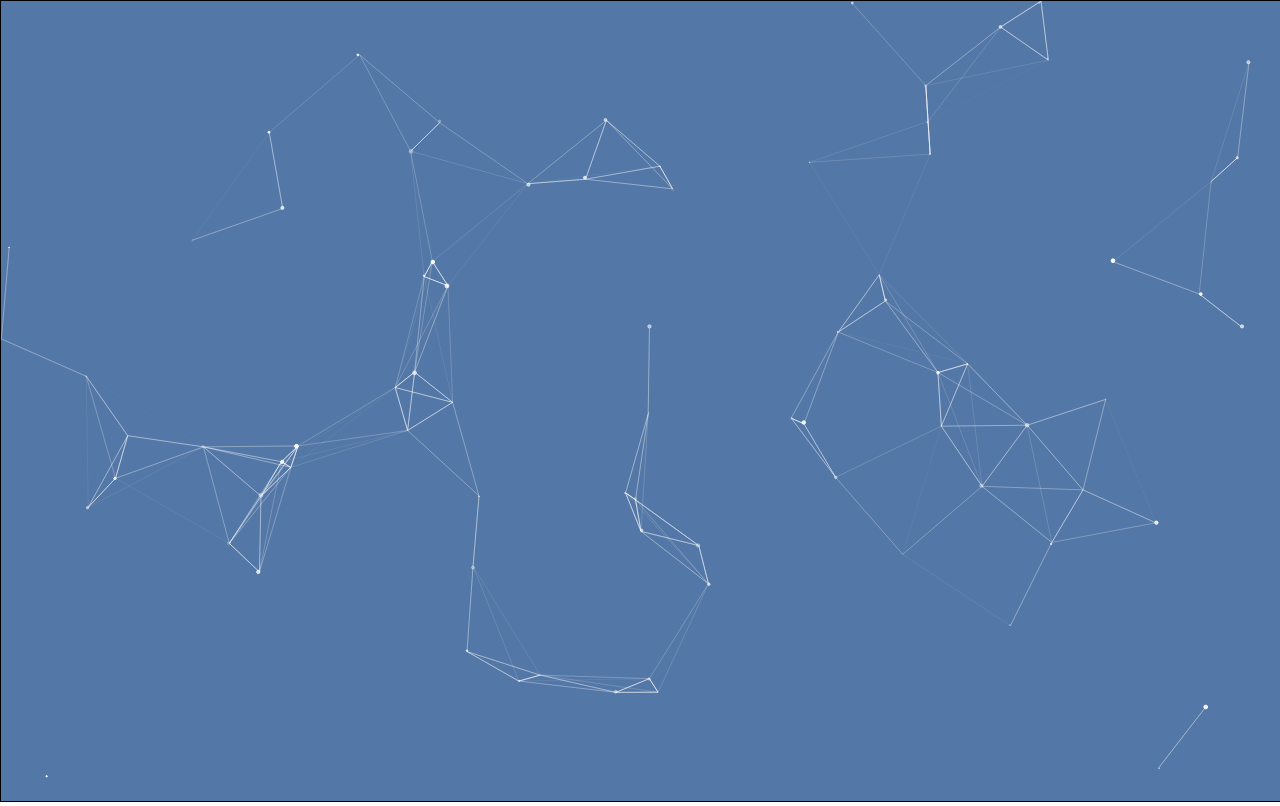
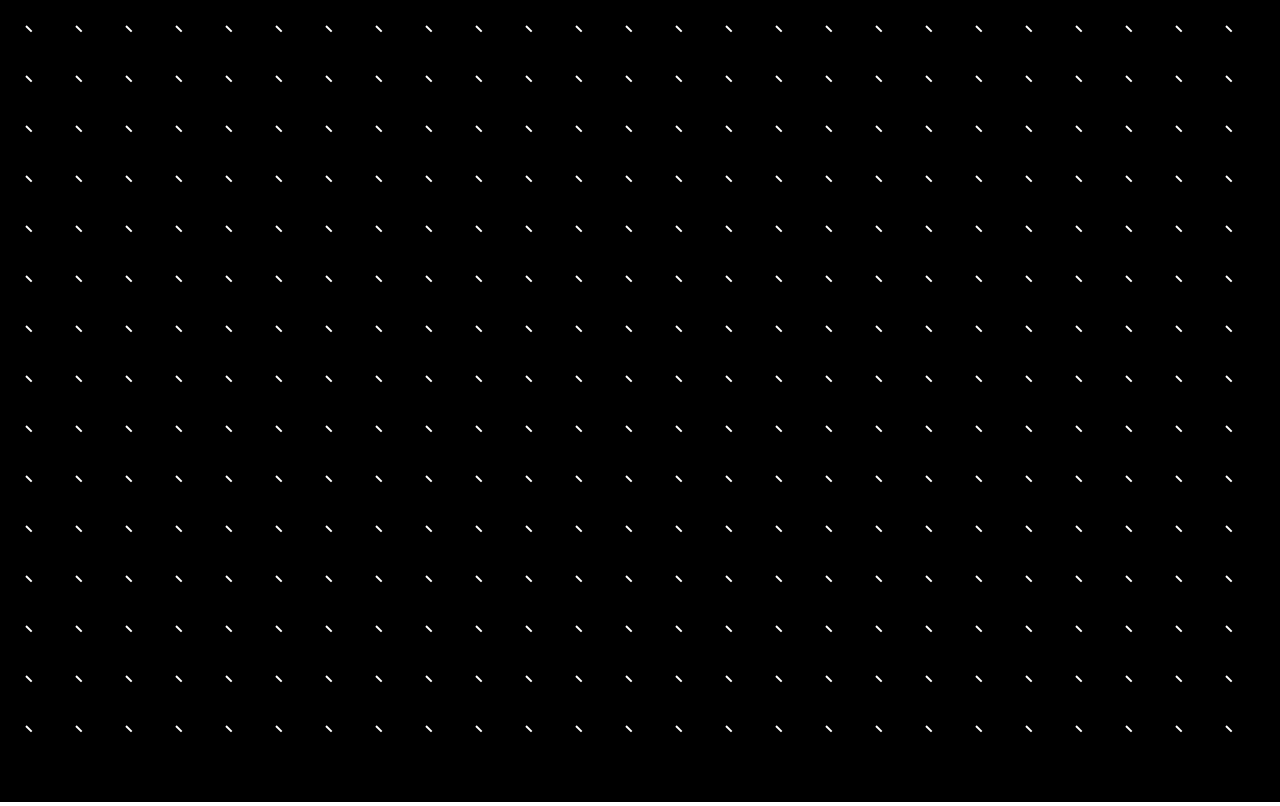
Before and after one commit to ThumbsUpP/vectorField, a website built with Parcel: page src/index.html in a window 1280 px wide. Built offline with nearby package versions, Linux system fonts and the light colour scheme.

Commit message:
:sparkles: Draw basic vectors in 2D

```diff
--- /dev/null
+++ b/src/Vector.js
@@ -0,0 +1,20 @@
+export default class Vector {
+  constructor(pos, magn, c){
+    this.x = pos.x;
+    this.y = pos.y;
+    this. a= pos.a;
+    this.magn = magn;
+    this.radius = 1;
+    this.c = c;
+  }
+
+  draw(){
+    let {c, x, y, a, magn} = this
+    c.beginPath();
+    c.moveTo(x, y)
+    c.lineTo(x + (magn * Math.cos(a)), y + (magn *Math.sin(a)))
+    c.strokeStyle = "white";
+    c.lineWidth = 2;
+    c.stroke();
+  }
+}
--- a/src/canvas.js
+++ b/src/canvas.js
@@ -1,5 +1,6 @@
 import { WINDOW_SIZE } from "./constants";
 import Ball from "./Ball";
+import Vector from "./Vector";
 import Line from "./Line";
 import { compact } from "lodash/fp";
 
@@ -21,55 +22,25 @@ const getMousePosition = e => {
 
 addEventListener("mousemove", getMousePosition, false);
 
-let ballPosition = [];
+const getVectorCoord = ({width, height}, modulo) => {
+  let result = []
+  for (let x = modulo/2; x < width - modulo/2; x += modulo) {
+    for (let y = modulo/2; y < height - modulo/2; y += modulo) {
+      result.push({x, y, a: Math.PI / 4})
+    }
+  }
+  return result
+}
 
-const balls = [...Array(80).keys()].map(() => new Ball(4));
+let coords = getVectorCoord({width : WIDTH, height : HEIGHT}, 50)
 
-const computeDistance = (ball1, ball2) => {
-  const { x: x1, y: y1 } = ball1;
-  const { x: x2, y: y2 } = ball2;
-  return Math.pow(Math.pow(x2 - x1, 2) + Math.pow(y2 - y1, 2), 0.5);
-};
-
-const maprange = (value, x1, y1, x2, y2) =>
-  (value - x1) * ((y2 - x2) / (y1 - x1)) + x2;
-
-const getLinePath = (ballsPos, limit) => {
-  return ballsPos.map((position, outerIndex) => {
-    const positions = ballsPos.map((pos, innerIndex) => {
-      const dist = computeDistance(position, pos);
-      return dist < limit && outerIndex !== innerIndex
-        ? { position, pos, opacity: maprange(dist, limit, 0, 0, 0.6) }
-        : null;
-    });
-
-    return compact(positions);
-  });
-};
+const createVectors = () => coords.map(el => new Vector(el, 8, c))
+const vectors = createVectors()
+//console.log(vectors)
 
 const animate = () => {
   c.clearRect(0, 0, WIDTH, HEIGHT);
-  ballPosition = [];
-  balls.forEach(ball => {
-    ball.draw();
-    ball.run(mouseX, mouseY);
-    ball.update();
-    const pos = { x: ball.x, y: ball.y };
-    ballPosition = [...ballPosition, pos];
-  });
-
-  const paths = getLinePath(ballPosition, 140);
-  paths.forEach(path => {
-    path.forEach(p => {
-      c.beginPath();
-      c.moveTo(p.position.x, p.position.y);
-      c.lineTo(p.pos.x, p.pos.y);
-      c.lineWidth = 1;
-      c.strokeStyle = `rgba(255,255,255,${p.opacity.toFixed(3)})`;
-      c.stroke();
-      c.closePath();
-    });
-  });
+  vectors.map(vector => vector.draw())
   requestAnimationFrame(animate);
 };
 
--- a/src/index.css
+++ b/src/index.css
@@ -3,5 +3,5 @@ body {
 }
 canvas {
   border: 1px solid black;
-  background-color: #5377a6;
+  background-color: black;
 }
```
Also changed, not shown: src/canvas copy.js (added, +91 -0 lines).
